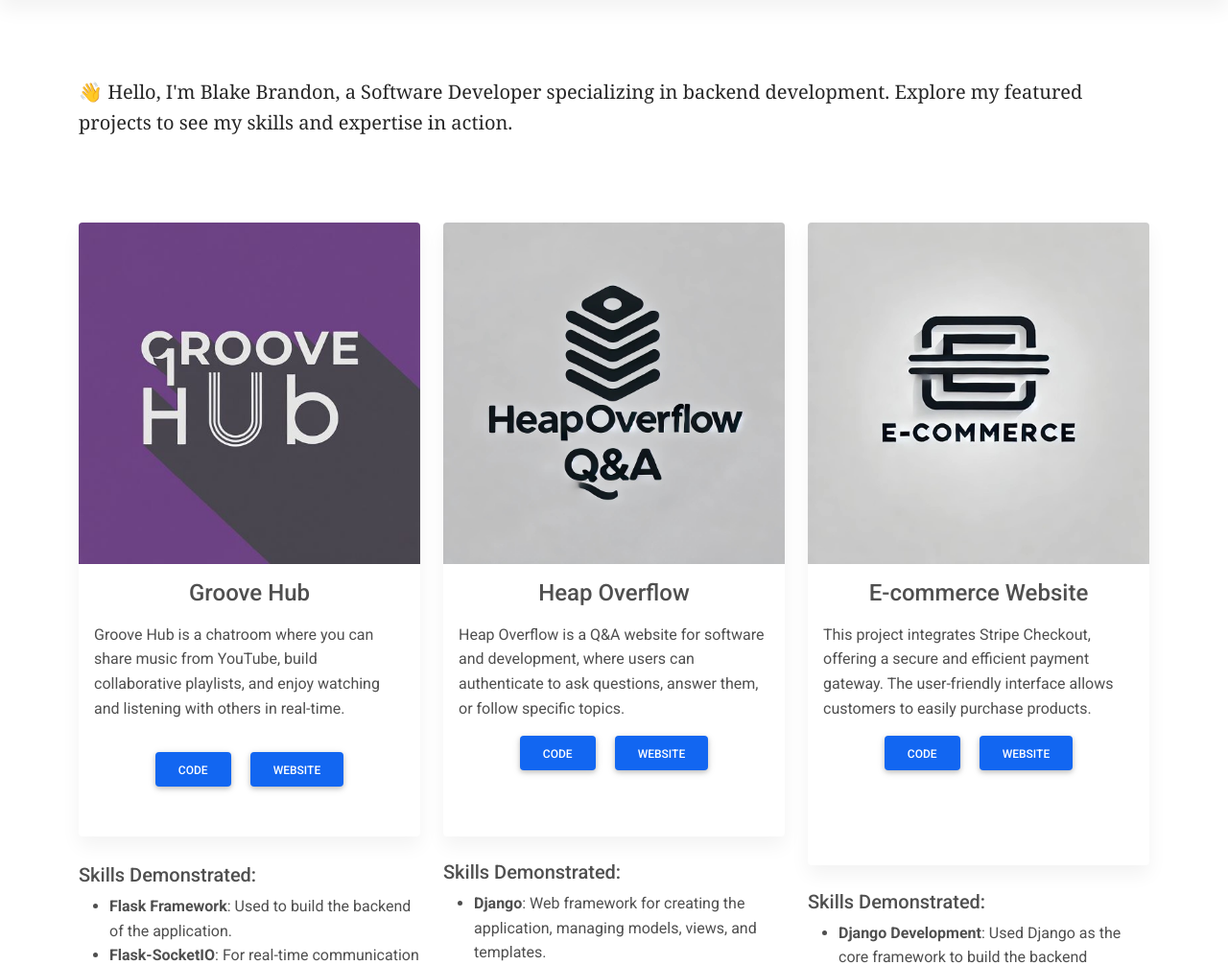
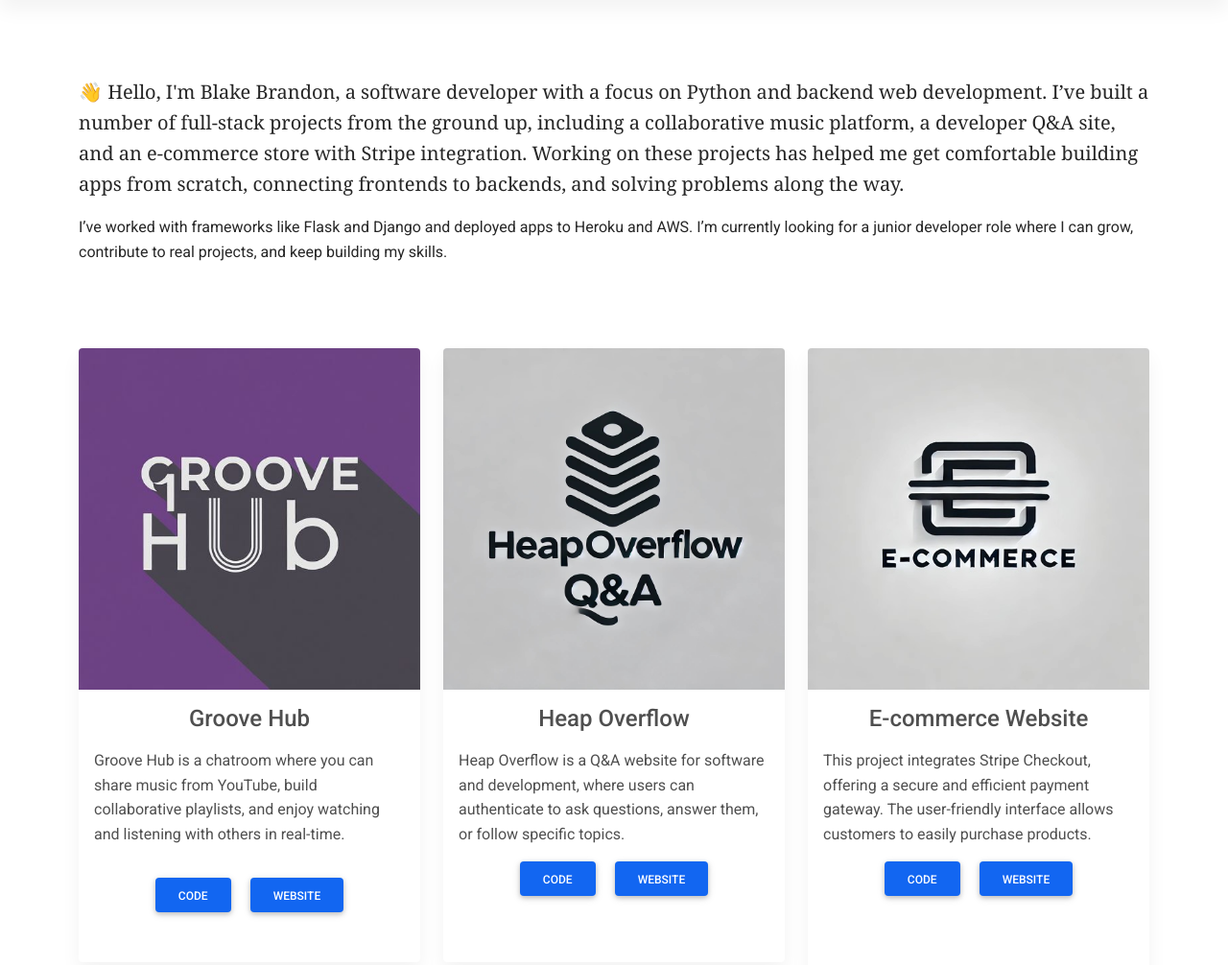
Before and after one commit to blakebrandon-hub/Portfolio-Website, a Flask app: page / in a window 1280 px wide. Shown: the part 81-1087 px from the top of the page at 96% size. Run offline with Flask 3, Linux system fonts and the light colour scheme; some libraries are stand-ins or nearby versions.

Commit message:
Update index.html

```diff
--- a/templates/index.html
+++ b/templates/index.html
@@ -6,7 +6,7 @@
     <meta charset="UTF-8" />
     <meta name="viewport" content="width=device-width, initial-scale=1, shrink-to-fit=no" />
     <meta http-equiv="x-ua-compatible" content="ie=edge" />
-    <title>Blake Brandon Portfolio</title>
+    <title>Blake Brandon's Portfolio</title>
     <!-- Font Awesome -->
     <link rel="stylesheet" href="https://use.fontawesome.com/releases/v5.11.2/css/all.css" />
     <!-- Google Fonts Roboto -->
@@ -60,8 +60,9 @@
 <div id="intro" class="container py-4 my-5 text-dark">
 
   <p class="lead mt-2" style="font-family: 'Georgia', serif; width: 100%;">
-    👋 Hello, I'm <strong>Blake Brandon</strong>, a Software Developer specializing in backend development. Explore my featured projects to see my skills and expertise in action.
-  </p>
+    👋 Hello, I'm <strong>Blake Brandon</strong>, a software developer with a focus on Python and backend web development. I’ve built a number of full-stack projects from the ground up, including a collaborative music platform, a developer Q&A site, and an e-commerce store with Stripe integration. Working on these projects has helped me get comfortable building apps from scratch, connecting frontends to backends, and solving problems along the way.</p>
+
+<p>I’ve worked with frameworks like Flask and Django and deployed apps to Heroku and AWS. I’m currently looking for a junior developer role where I can grow, contribute to real projects, and keep building my skills.</p>
 </div>
 
 
```
